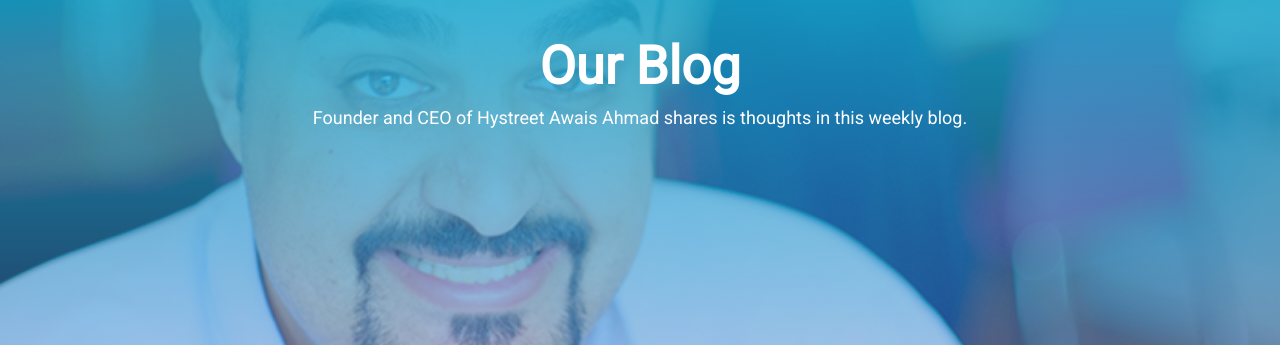
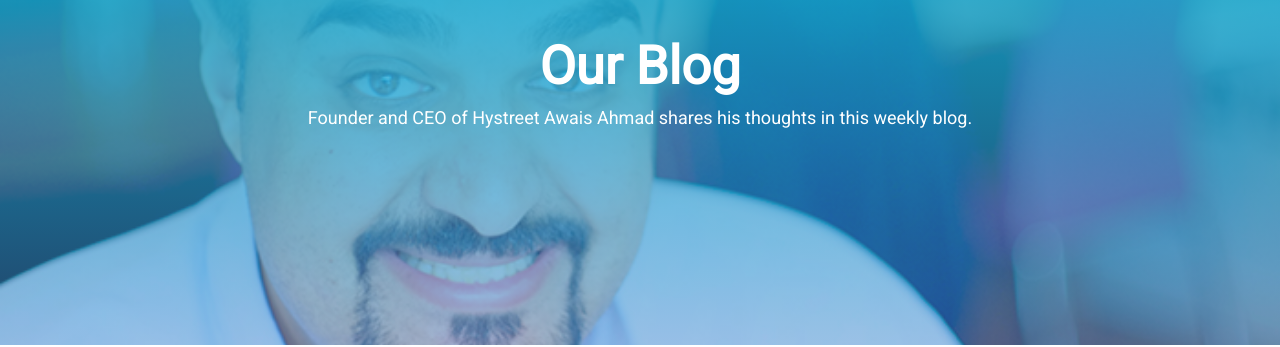
Before and after one commit to hystreet/hystreet.github.io, a Jekyll site: the page built from blog/index.html, in a window 1280 px wide. Shown: the part 232-579 px from the top of the page. Built offline with Jekyll 4.4.1, drawn with Linux system fonts in a browser that asks for light colours; a script that is not in the unit is left out; the list of posts is cut into pages by our own code.

Commit message:
Update blog.html

```diff
--- a/_layouts/blog.html
+++ b/_layouts/blog.html
@@ -14,7 +14,7 @@
     margin-bottom:  10%;
 ">
       <h2 style="margin-top: 8px;color: #FFF;font-size: 329%;font-weight: bolder;">Our Blog</h2>
-      <p style="color:#FFFFFF;">Founder and CEO of Hystreet Awais Ahmad shares is thoughts in this weekly blog.</p>
+      <p style="color:#FFFFFF;">Founder and CEO of Hystreet Awais Ahmad shares his thoughts in this weekly blog.</p>
     </div>
     <div class='spacing'></div>
     <div class='spacing'></div>
```
